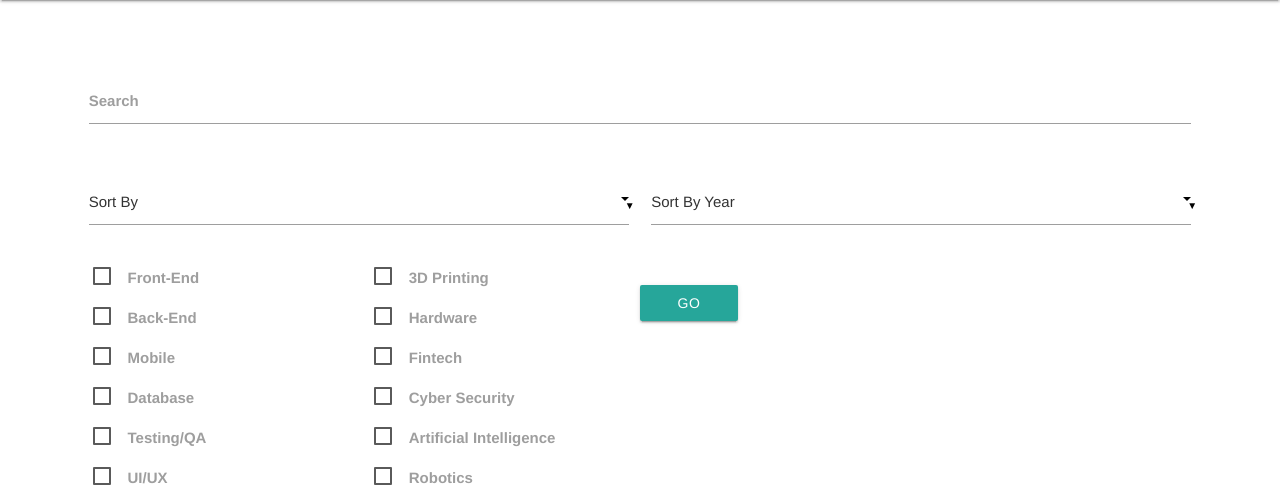
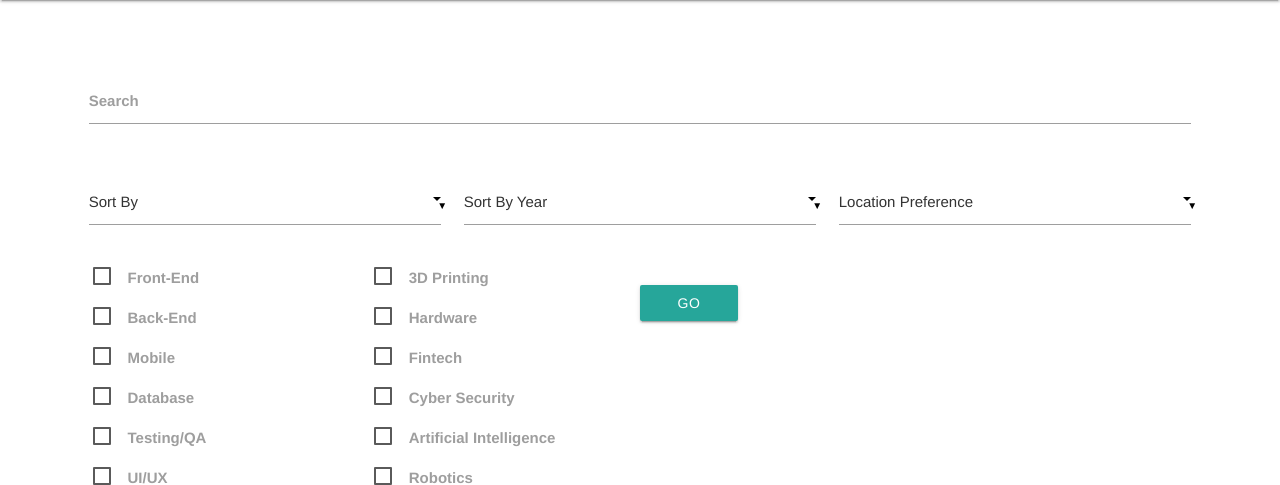
Before and after one commit to Lucytheanimefan/KACdatabase, a Flask app: page / in a window 1280 px wide. Shown: the part 64-549 px from the top of the page. Run offline with Flask 2, Linux system fonts and the light colour scheme; some libraries are stand-ins or nearby versions; some web fonts are replaced.

```diff
--- a/static/js/script.js
+++ b/static/js/script.js
@@ -22,18 +22,19 @@ var checkBoxValues = [];
 
 $('#go').click(function() {
     $("#results").empty();
+    var locationPref="";
     var sortBy = $('#sortBy').val();
     var sortByYear = $('#sortByYear').val();
+    locationPref = $("#sortByLocation").val();
     if (sortByYear == null){
         sortByYear="";
     }
-    console.log("sort by: " + sortBy);
-    console.log("sort by year: " + sortByYear);
+    console.log("locationPref: "+locationPref);
     getCheckedBoxes();
     console.log(checkBoxValues)
     spinner = new Spinner(opts).spin(target);
     console.log(sortByYear);
-    var query = createQuery(sortBy, sortByYear, checkBoxValues);
+    var query = createQuery(sortBy, sortByYear, checkBoxValues, locationPref);
     getpostdata(query);
 
     //console.log(checkBoxValues);
@@ -48,8 +49,8 @@ function getCheckedBoxes() {
     });
 }
 
-function createQuery(sortBy, year, interests) {
-    var query = { "sortBy": sortBy, "year": year, "interests": interests };
+function createQuery(sortBy, year, interests, location) {
+    var query = { "sortBy": sortBy, "year": year, "interests": interests, "location":location };
     return query;
 }
 
--- a/templates/search.html
+++ b/templates/search.html
@@ -7,7 +7,7 @@
         </div>
     </div>
     <div class='row'>
-        <div class="input-field col s6">
+        <div class="input-field col s4">
             <select id="sortBy">
                 <option value="" disabled selected>Sort By</option>
                 <option value="firstname">First Name</option>
@@ -18,13 +18,22 @@
             </select>
         </div>
 
-        <div class="input-field col s6">
+        <div class="input-field col s4">
             <select id="sortByYear">
                 <option value=" " disabled selected>Sort By Year</option>
                 <option value="2021">2021</option>
                 <option value="2020">2020</option>
                 <option value="2019">2019</option>
                 <option value="2018">2018</option>
+            </select>
+        </div>
+
+        <div class="input-field col s4">
+            <select id="sortByLocation">
+                <option value=" " disabled selected>Location Preference</option>
+                <option value="Silicon Valley">Silicon Valley</option>
+                <option value="Washington DC">Washington DC</option>
+                <option value="Raleight-Durham">Raleight-Durham</option>
             </select>
         </div>
 
```
Also changed, not shown: queries.py (+14 -8 lines), 1 other file.
